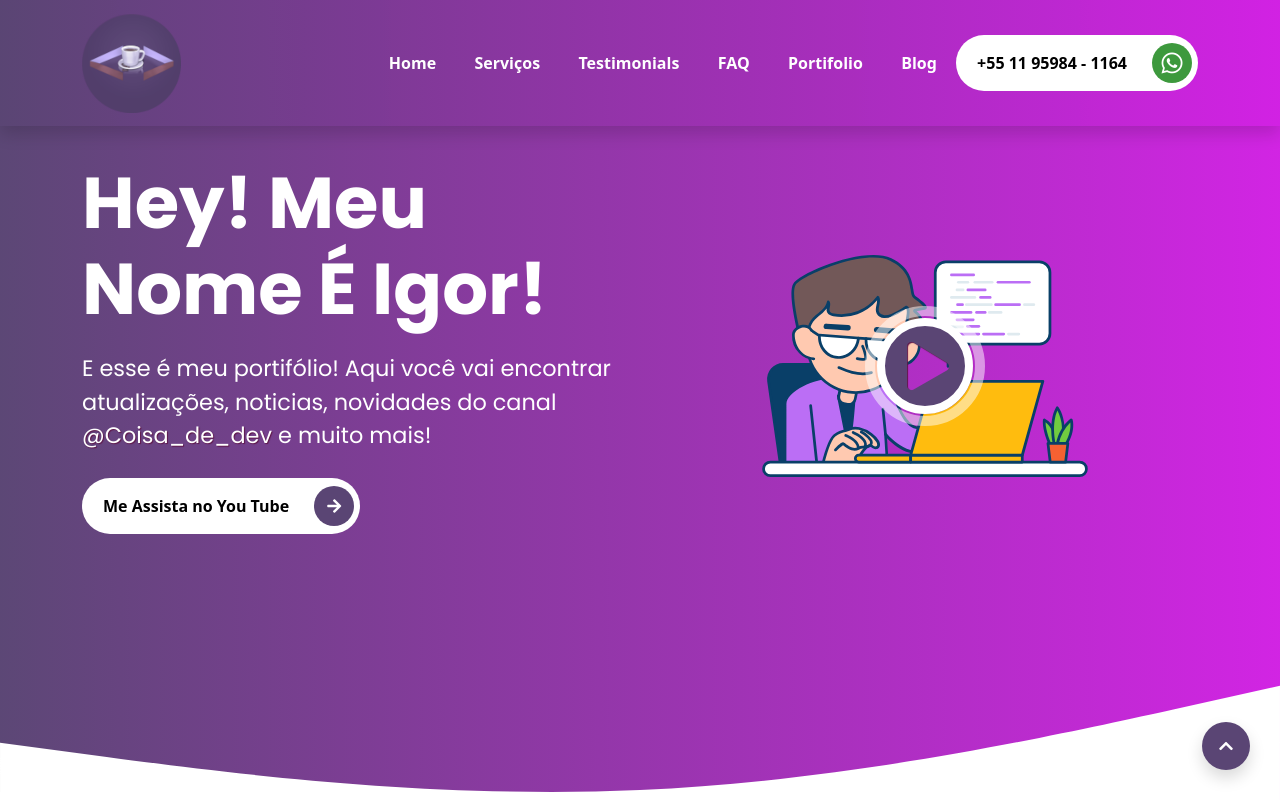
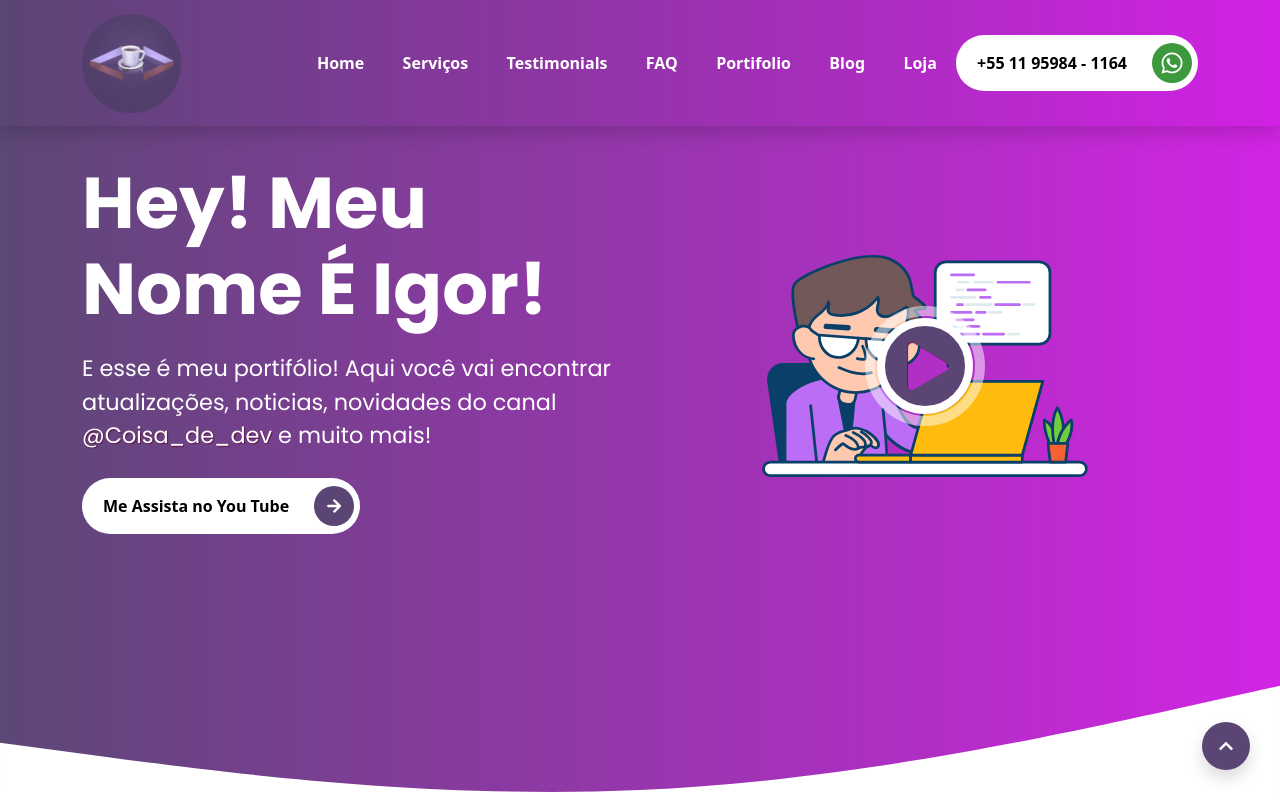
Before and after one commit to igorgbr/new-portfolio, a website: page index.html in a window 1280 px wide. Shown: the top 800 px of the page. Drawn offline with Linux system fonts and the light colour scheme.

Commit message:
loja adicionada

```diff
--- a/index.html
+++ b/index.html
@@ -51,9 +51,9 @@
                     <li class="nav-item">
                         <a class="nav-link" href="https://igorgiamoniano.medium.com/">Blog</a>
                     </li>
-                    <!-- <li class="nav-item">
-                        <a class="nav-link" href="#">Contact</a>
-                    </li> -->
+                    <li class="nav-item">
+                        <a class="nav-link" href="https://loja.igorgdev.com.br/">Loja</a>
+                    </li>
                 </ul><a href="https://api.whatsapp.com/send?phone=5511959841164&text=%20">
                     <button type="button" class="rounded-pill btn-rounded">+55 11 95984 - 1164
                         <span style="background-color: rgb(61, 153, 61);">
```
